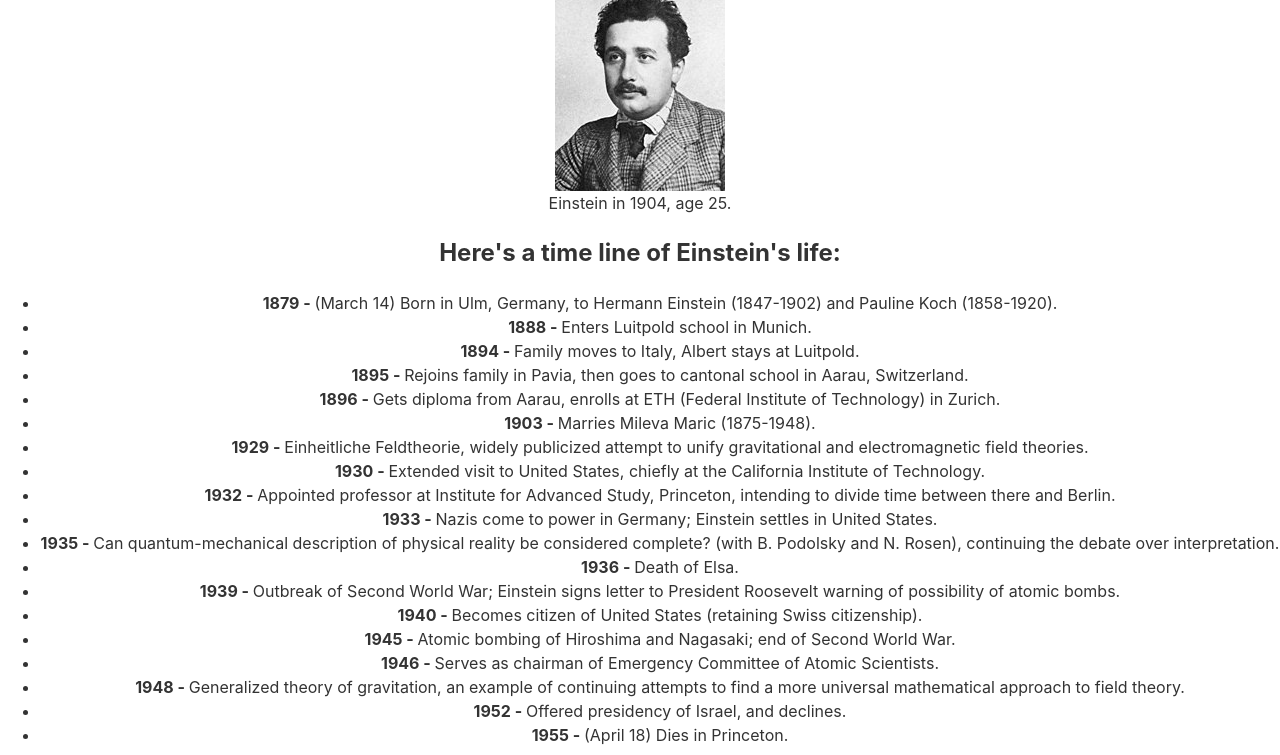
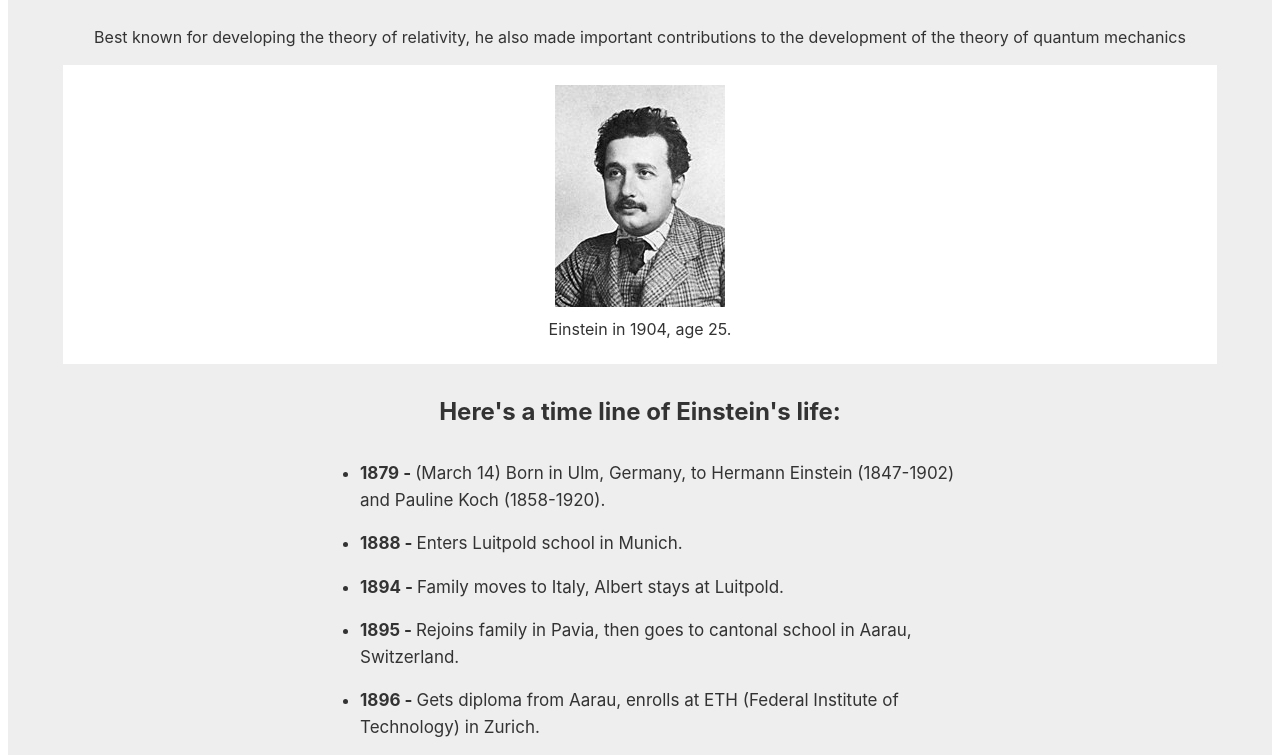
Before and after one commit to Mnedjm28/FCC_ResponsiveWebDesign-TributePage, a plain HTML site: page Tribute Page/index.html in a window 1280 px wide. Shown: the part 162-917 px from the top of the page. Drawn offline with Linux system fonts and the light colour scheme.

Commit message:
Finalisation

```diff
--- a/Tribute Page/index.html
+++ b/Tribute Page/index.html
@@ -15,12 +15,12 @@
     <p>Best known for developing the theory of relativity, he also made important contributions to the development of the theory of quantum mechanics</p>
 
     <figure id="img-div">
-      <img id="image" src="images/einstein_pic.jpg" alt="Trulli">
+      <img id="image" src="images/einstein_pic.jpg" alt="einstein pic">
       <figcaption id="img-caption">Einstein in 1904, age 25.</figcaption>
     </figure>
 
     <section id="tribute-info" role="Einstein time line">
-      <h2>Here's a time line of Einstein's life:</h2>
+      <h2 id="headline">Here's a time line of Einstein's life:</h2>
       <ul>
         <li><strong class="year">1879</strong>(March 14) Born in Ulm, Germany, to Hermann Einstein (1847-1902) and Pauline Koch (1858-1920).</li>
         <li><strong class="year">1888</strong>Enters Luitpold school in Munich.</li>
@@ -49,10 +49,5 @@
       </h3>
     </section>
   </main>
-  <footer>
-
-  </footer>
-
 </body>
-
 </html>
--- a/Tribute Page/styles.css
+++ b/Tribute Page/styles.css
@@ -11,12 +11,49 @@ body{
     margin: 0;
 }
 
+#main{
+    margin: 30px 8px;
+    padding: 15px;
+    border-radius: 5px;
+    background: #eee;
+}
+
+#title{
+    font-size: 5rem;
+}
+
+#img-div{
+    background-color: white;
+    padding: 2rem 0;
+}
+
 #image{
     max-width: 100%;
     display: block;
     height: auto;
     margin: 0 auto;
 }
+
+#img-caption{
+    margin: 1rem auto 0.3rem auto;
+}
+
+#headline {
+    margin: 30px 0;
+    text-align: center;
+}
+
+ul{
+    max-width: 600px;
+    margin: 0 auto 50px auto;
+    text-align: left;
+    line-height: 1.6;
+}
+
+li{
+    margin: 16px 0;
+    font-size: 1.7rem;
+}
 #tribute-info ul li strong::after {
     content: " - ";
   }
```
